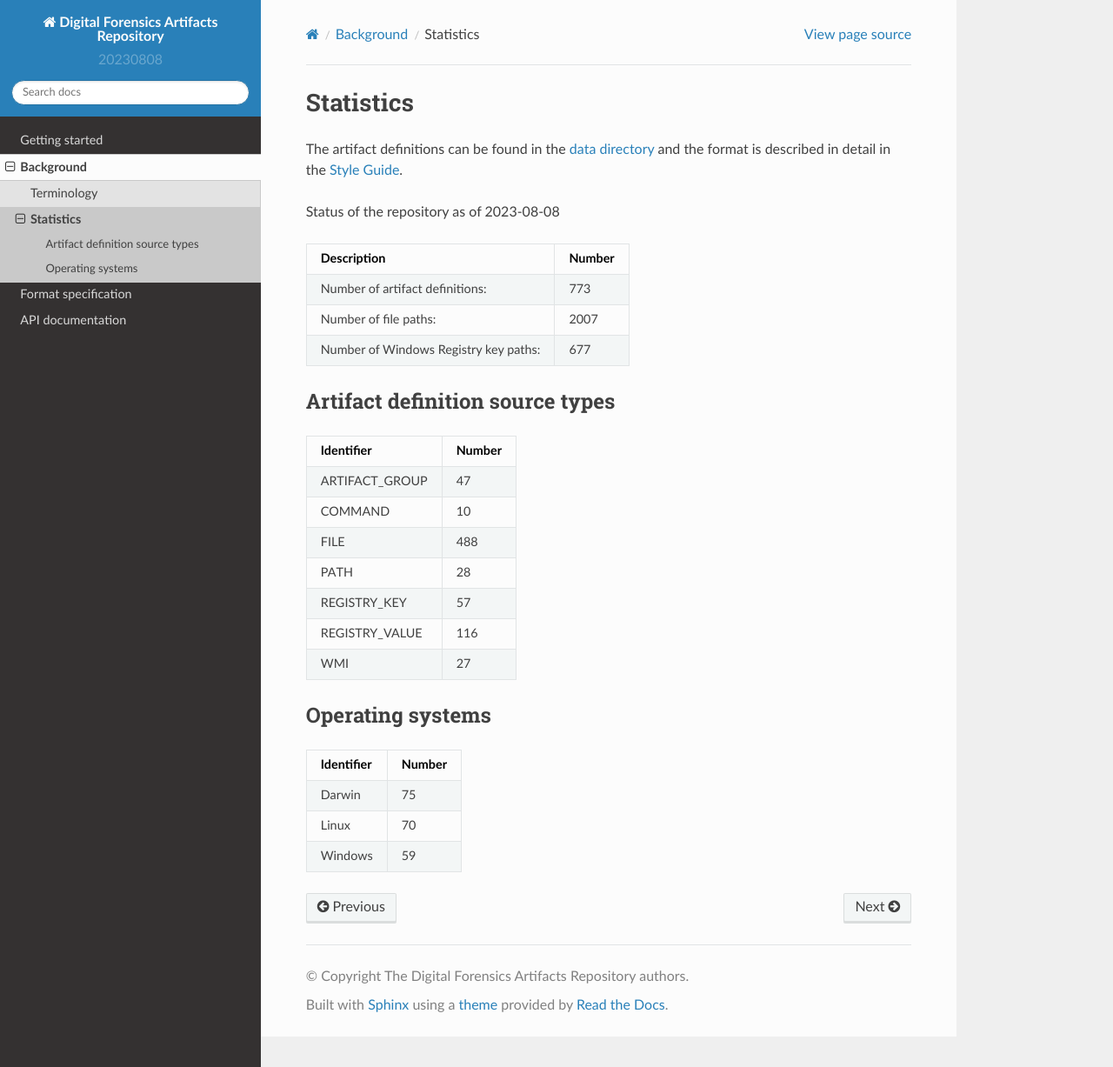
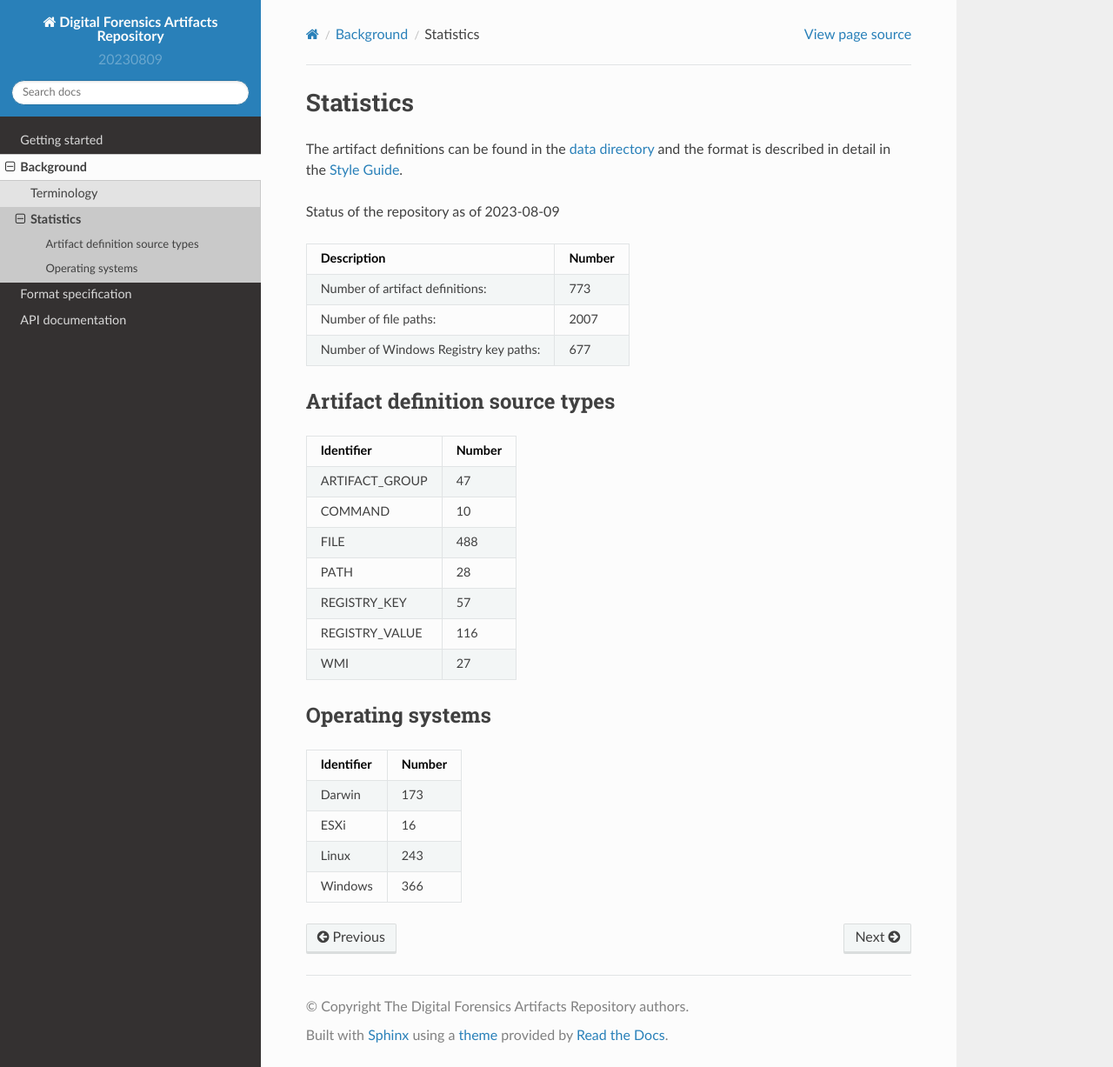
Before and after one commit to ForensicArtifacts/artifacts, a Sphinx documentation site: the page built from docs/sources/background/Stats.md, in a window 1280 px wide and 1227 px high. Shown: the whole window at 87% size. Built offline with Sphinx 7.4.7 and the Read the Docs theme 2.0.0, drawn with Linux system fonts in a browser that asks for light colours.

Commit message:
Changes to stats script (#571)

```diff
--- a/artifacts/__init__.py
+++ b/artifacts/__init__.py
@@ -1,4 +1,4 @@
 # -*- coding: utf-8 -*-
 """ForensicArtifacts.com Artifact Repository."""
 
-__version__ = '20230808'
+__version__ = '20230809'
--- a/docs/sources/background/Stats.md
+++ b/docs/sources/background/Stats.md
@@ -4,7 +4,7 @@ The artifact definitions can be found in the
 [data directory](https://github.com/ForensicArtifacts/artifacts/tree/main/data) and the format is described in detail
 in the [Style Guide](https://artifacts.readthedocs.io/en/latest/sources/Format-specification.html).
 
-Status of the repository as of 2023-08-08
+Status of the repository as of 2023-08-09
 
 Description | Number
 --- | ---
@@ -28,6 +28,7 @@ WMI | 27
 
 Identifier | Number
 --- | ---
-Darwin | 75
-Linux | 70
-Windows | 59
+Darwin | 173
+ESXi | 16
+Linux | 243
+Windows | 366
```
Also changed, not shown: 2 other files.
